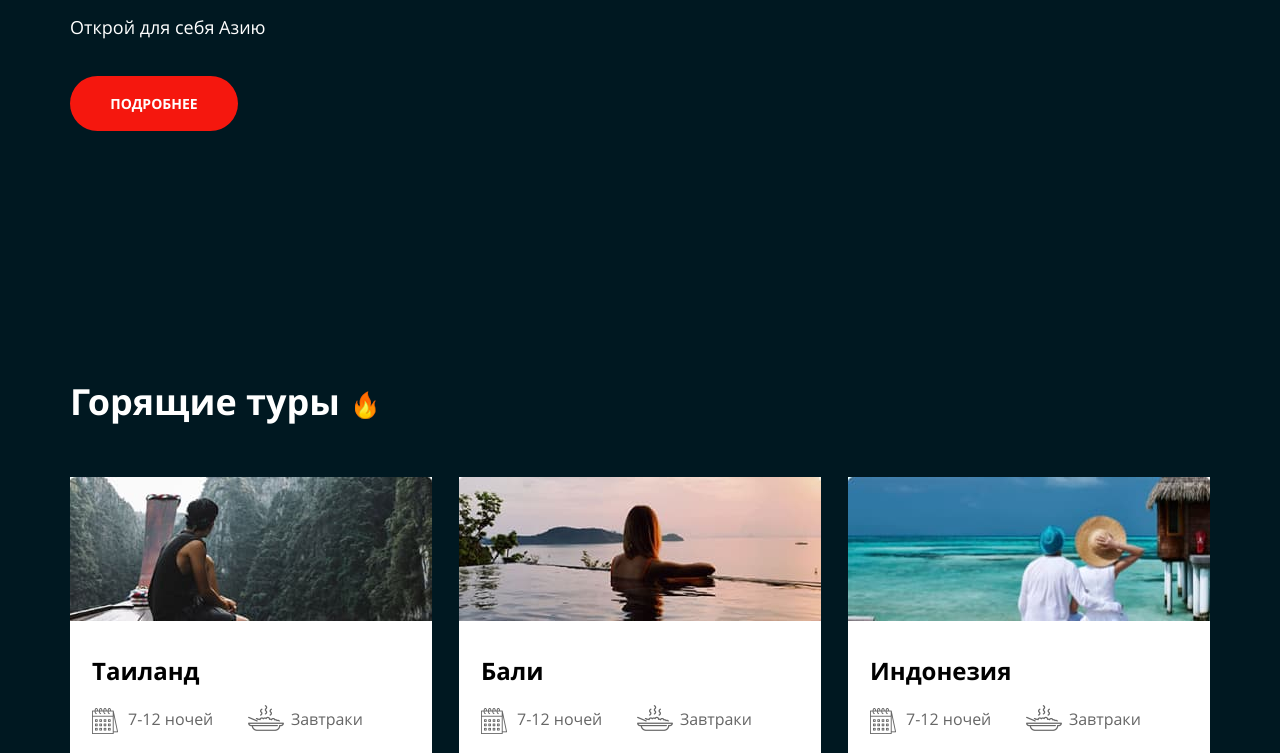
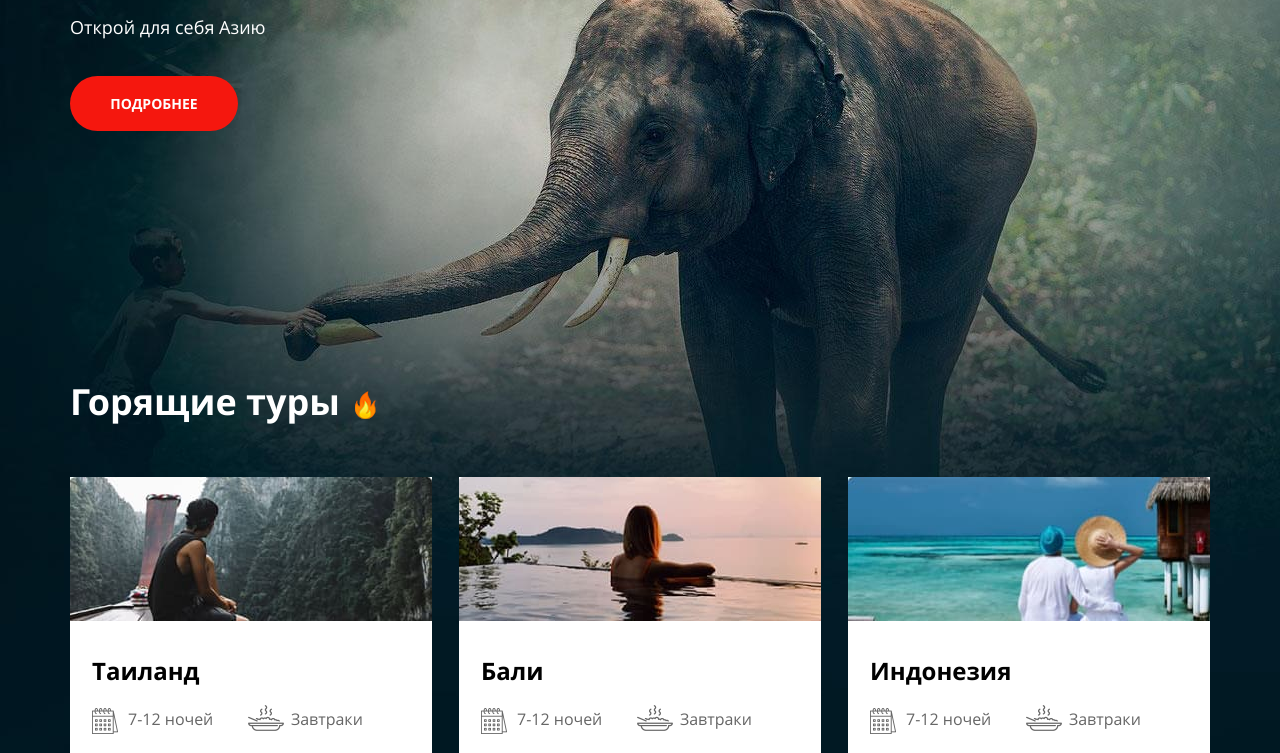
Before and after one commit to zhukovskysv/air-asia, a plain HTML site: page index.html in a window 1280 px wide. Shown: the part 384-1137 px from the top of the page. Drawn offline with Linux system fonts and the light colour scheme.

Commit message:
mod style index

```diff
--- a/css/style.css
+++ b/css/style.css
@@ -72,6 +72,10 @@ h5,
 h6,
 p {
   margin: 0;
+}
+
+.main-page-wrapper {
+  background: url(../img/fon-header.jpg) center top no-repeat, url(../img/fon-main.jpg) center bottom 100px no-repeat;
 }
 
 .container {
--- a/index.html
+++ b/index.html
@@ -11,7 +11,7 @@
 </head>
 
 <body>
-  <div class="wrapper">
+  <div class="wrapper main-page-wrapper">
     <div class="container">
 
       <header class="header">
```
